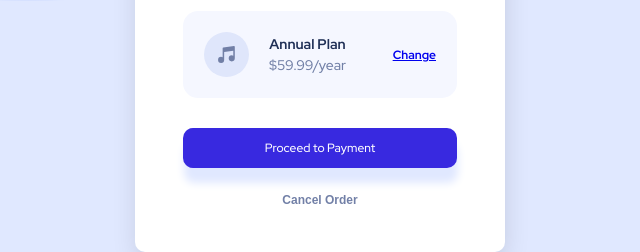
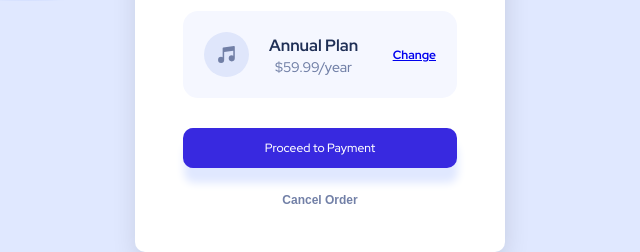
Before and after one commit to damagermax/order-summary-component-main, a plain HTML site: page index.html in a window 1280 px wide. Shown: the part 436-688 px from the top of the page, 320-960 px from the left. Drawn offline with Linux system fonts and the light colour scheme.

Commit message:
Update index.html

```diff
--- a/index.html
+++ b/index.html
@@ -42,7 +42,7 @@
               />
 
               <div class="card-plan-info-container">
-                <h4 class="card-plan-title">Annual Plan</h4>
+                <h3 class="card-plan-title">Annual Plan</h3>
                 <p class="card-plan-price">$59.99/year</p>
               </div>
             </div>
```
